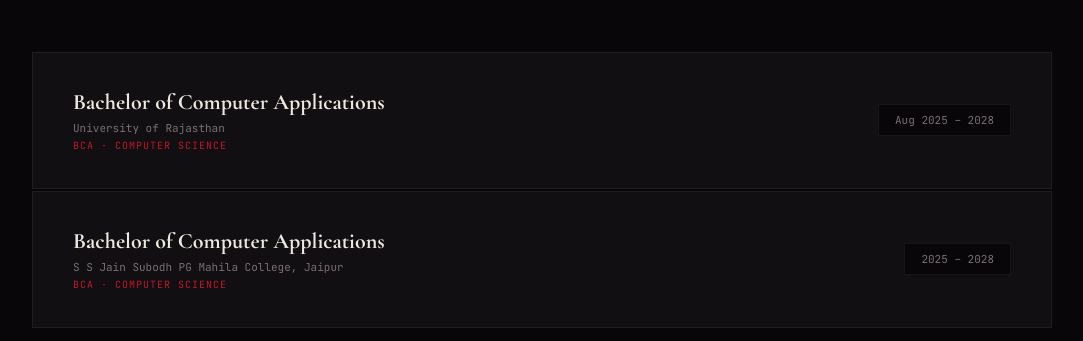
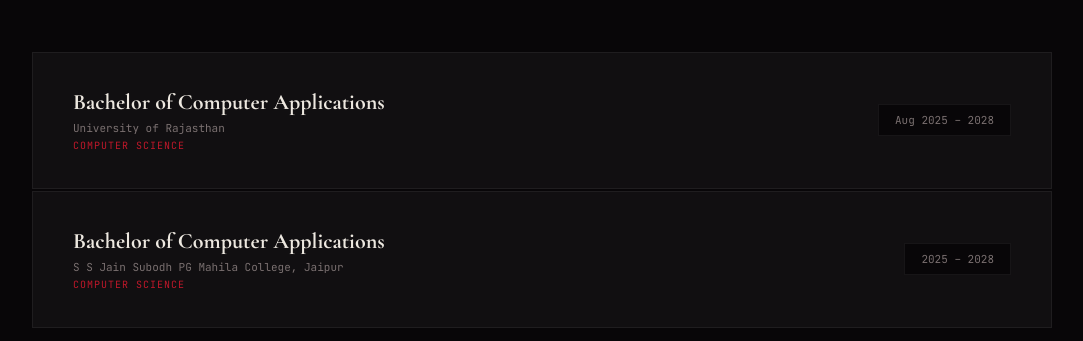
Before and after one commit to vanshika344/portfolio, a plain HTML site: page index.html in a window 1280 px wide. Shown: the part 3180-3521 px from the top of the page, without its empty margins (98-1181 px from the left). Drawn offline with nearby package versions, Linux system fonts and the light colour scheme.

Commit message:
Update index.html

```diff
--- a/index.html
+++ b/index.html
@@ -328,7 +328,7 @@
         <div>
           <div class="edu-degree">Bachelor of Computer Applications</div>
           <div class="edu-school">University of Rajasthan</div>
-          <div class="edu-field">BCA · Computer Science</div>
+          <div class="edu-field"> Computer Science</div>
         </div>
         <div class="edu-year">Aug 2025 – 2028</div>
       </div>
@@ -336,7 +336,7 @@
         <div>
           <div class="edu-degree">Bachelor of Computer Applications</div>
           <div class="edu-school">S S Jain Subodh PG Mahila College, Jaipur</div>
-          <div class="edu-field">BCA · Computer Science</div>
+          <div class="edu-field">Computer Science</div>
         </div>
         <div class="edu-year">2025 – 2028</div>
       </div>
```
